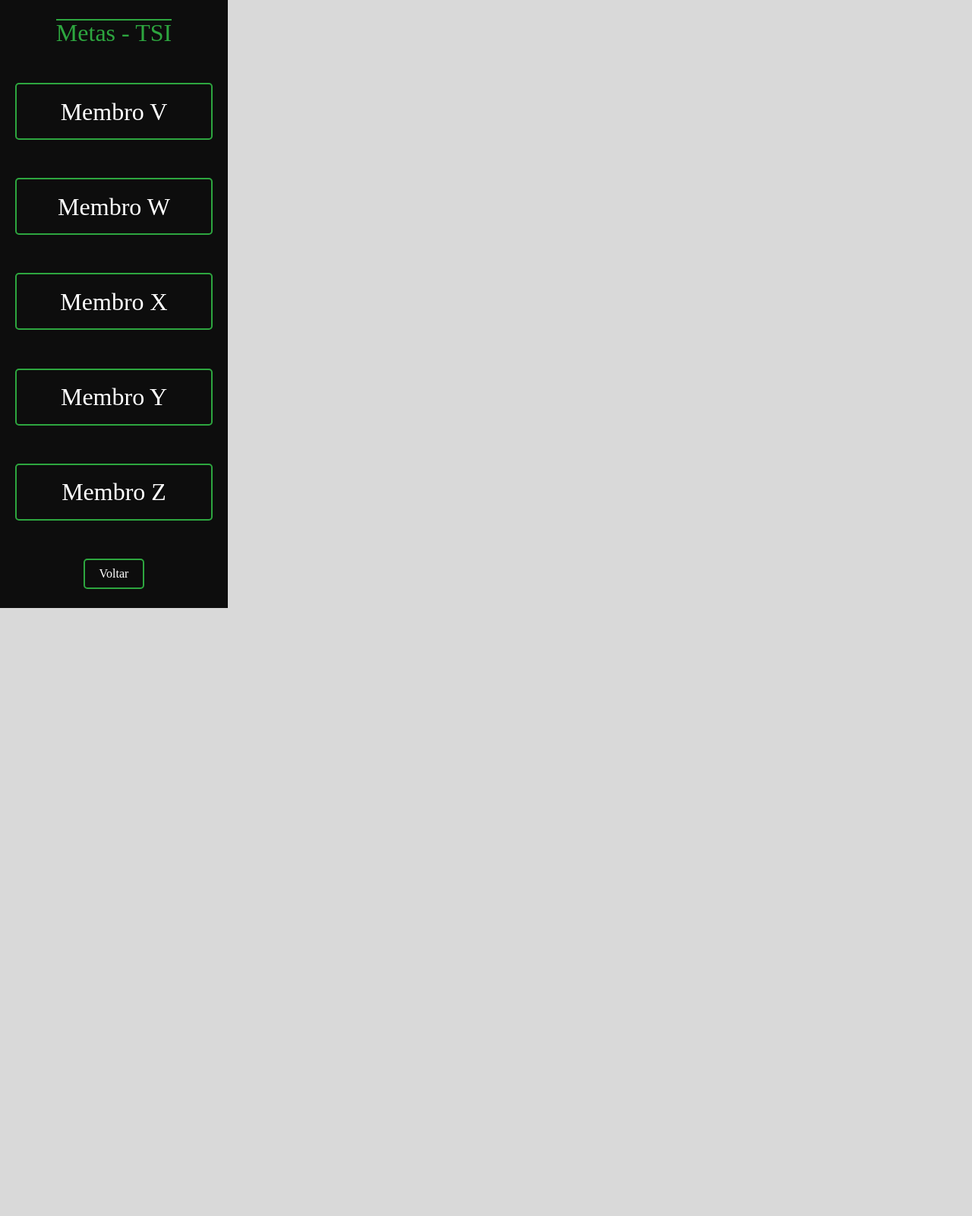
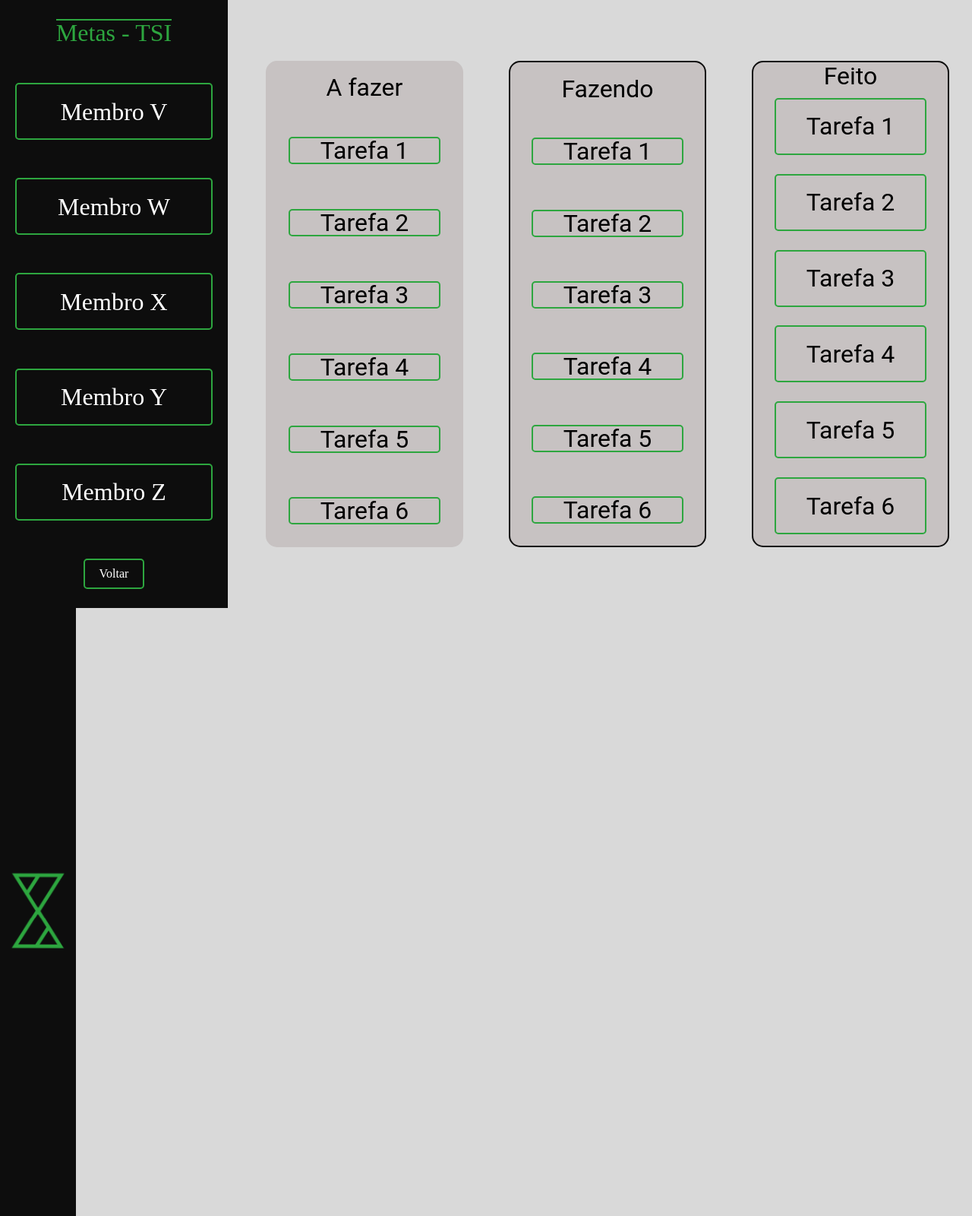
Before and after one commit to 3ndr10/site-metas-TSI, a PHP site: page /html/membros.html in a window 1280 px wide. Shown: the whole page at 76% size. Before the commit the page ends 800 px from the top, so only its background shows below. Run offline with PHP 8.4, Linux system fonts and the light colour scheme.

Commit message:
Criação da primeira versão da página de membros via html e css

```diff
--- a/css/style.css
+++ b/css/style.css
@@ -32,6 +32,10 @@ body {
     flex-wrap: wrap;
 }
 
+.flRow{
+    flex-direction: row;
+}
+
 .deco-none {
     text-decoration: none;
 
@@ -54,12 +58,24 @@ body {
     width: 450px;
 }
 
+.w250{
+    width: 250px;
+}
+
+.w200{
+    width: 200px;
+}
+
 .h150{
     height: 150px;
 }
 
 .w250{
     width: 260px;
+}
+
+.w100{
+    width: 100px;
 }
 
 .h35{
@@ -78,13 +94,30 @@ body {
     height: 400px;
 }
 
+.h80vh{
+    height: 80vh;
+}
+
+.h100vh{
+    height: 100vh;
+}
+
 .small {
     font-size: 16px;
+}
+
+.center{
+    justify-content: center;
 }
 
 .center-center {
     align-items: center;
     justify-content: center;
+}
+
+.center-bet{
+    /* align-items: center; */
+    justify-content: space-between;
 }
 
 .mg-lr-30 {
@@ -100,6 +133,10 @@ body {
 .box-green {
     border: 2px solid #2da63f;
     border-radius: 5px;
+}
+
+.box-blk{
+    border: 2px solid #0D0D0D;
 }
 
 .mrg-0auto {
@@ -124,6 +161,10 @@ body {
 
 .green-t{
     color: #2da63f;
+}
+
+.black{
+    color: #0D0D0D;
 }
 
 .center-evenly {
--- a/html/membros.html
+++ b/html/membros.html
@@ -11,7 +11,7 @@
     <link rel="stylesheet" href="../css/style.css">
 </head>
 
-<body>
+<body class="flex flRow wrap center-bet">
     <header class="equipes-main">
         <nav>
             <div class="flex center-center lateral-header wrap">
@@ -27,12 +27,83 @@
 
 
                 <div class="flex box-green w80-h40 center-center participante">
-                    <a href="index.html" class="deco-none white small">Voltar</a>
+                    <a href="equipes.html" class="deco-none white small">Voltar</a>
                 </div>
             </div>
         </nav>
     </header>
 
+    <main class="flex w80vh flRow wrap">
+        <section class="flex wrap h100vh center-center">
+        <div class="flex wrap bkg-gr w250 center-center h80vh flCol mg-lr-30 bdrad-15">
+            <p class="flex center-center font-2em w200">A fazer</p>
+            <div class="flex box-green w200 center-center font-2em mg-tb-10">
+                <p>Tarefa 1</p>
+            </div>
+            <div class="flex box-green w200 center-center font-2em mg-tb-10">
+                <p>Tarefa 2</p>
+            </div>
+            <div class="flex box-green w200 center-center font-2em mg-tb-10">
+                <p>Tarefa 3</p>
+            </div>
+            <div class="flex box-green w200 center-center font-2em mg-tb-10">
+                <p>Tarefa 4</p>
+            </div>
+            <div class="flex box-green w200 center-center font-2em mg-tb-10">
+                <p>Tarefa 5</p>
+            </div>
+            <div class="flex box-green w200 center-center font-2em mg-tb-10">
+                <p>Tarefa 6</p>
+            </div>
+        </div>
+        <div class="flex wrap bkg-gr w250 center-center h80vh flCol mg-lr-30 box-blk bdrad-15">
+            <p class="flex center-center font-2em w200">Fazendo</p>
+            <div class="flex box-green w200 center-center font-2em mg-tb-10">
+                <p>Tarefa 1</p>
+            </div>
+            <div class="flex box-green w200 center-center font-2em mg-tb-10">
+                <p>Tarefa 2</p>
+            </div>
+            <div class="flex box-green w200 center-center font-2em mg-tb-10">
+                <p>Tarefa 3</p>
+            </div>
+            <div class="flex box-green w200 center-center font-2em mg-tb-10">
+                <p>Tarefa 4</p>
+            </div>
+            <div class="flex box-green w200 center-center font-2em mg-tb-10">
+                <p>Tarefa 5</p>
+            </div>
+            <div class="flex box-green w200 center-center font-2em mg-tb-10">
+                <p>Tarefa 6</p>
+            </div>
+        </div>
+        <div class="flex wrap bkg-gr w250 center h80vh flCol mg-lr-30 box-blk bdrad-15">
+            <p class="flex center-center font-2em w200">Feito</p>
+            <div class="flex box-green w200 h75 center-center font-2em mg-tb-10">
+                <p>Tarefa 1</p>
+            </div>
+            <div class="flex box-green w200 h75 center-center font-2em mg-tb-10">
+                <p>Tarefa 2</p>
+            </div>
+            <div class="flex box-green w200 h75 center-center font-2em mg-tb-10">
+                <p>Tarefa 3</p>
+            </div>
+            <div class="flex box-green w200 h75 center-center font-2em mg-tb-10">
+                <p>Tarefa 4</p>
+            </div>
+            <div class="flex box-green w200 h75 center-center font-2em mg-tb-10">
+                <p>Tarefa 5</p>
+            </div>
+            <div class="flex box-green w200 h75 center-center font-2em mg-tb-10">
+                <p>Tarefa 6</p>
+            </div>
+        </div>
+    </section>
+    </main>
+
+    <footer class="flex w100 h100vh">
+        <p><a href="index.html"><img src="../img/logo.png" alt="erro" class="w100 logo-90"></a></p>
+    </footer>
 </body>
 
 </html>
--- a/membros.php
+++ b/membros.php
@@ -0,0 +1 @@
+<?php echo "calviceie"?>
--- a/php/site.config.php
+++ b/php/site.config.php
@@ -51,7 +51,7 @@ function criaFooter() {
 
 function criaEquipe($nome) {
     return '<div class="box-green flex w450 h150 mg-lr-30 font-2em center-center">
-    <p>Equipe '.$nome.'</p>
+    <p><a href="membros.php" class="black deco-none">Equipe'.$nome.'</a></p>
     </div>';
 }
     // <a href="" class="deco-none">
```
Also changed, not shown: html/equipes.html (+11 -10 lines), html/index.html (+7 -7 lines), html/login.html (+6 -6 lines).
